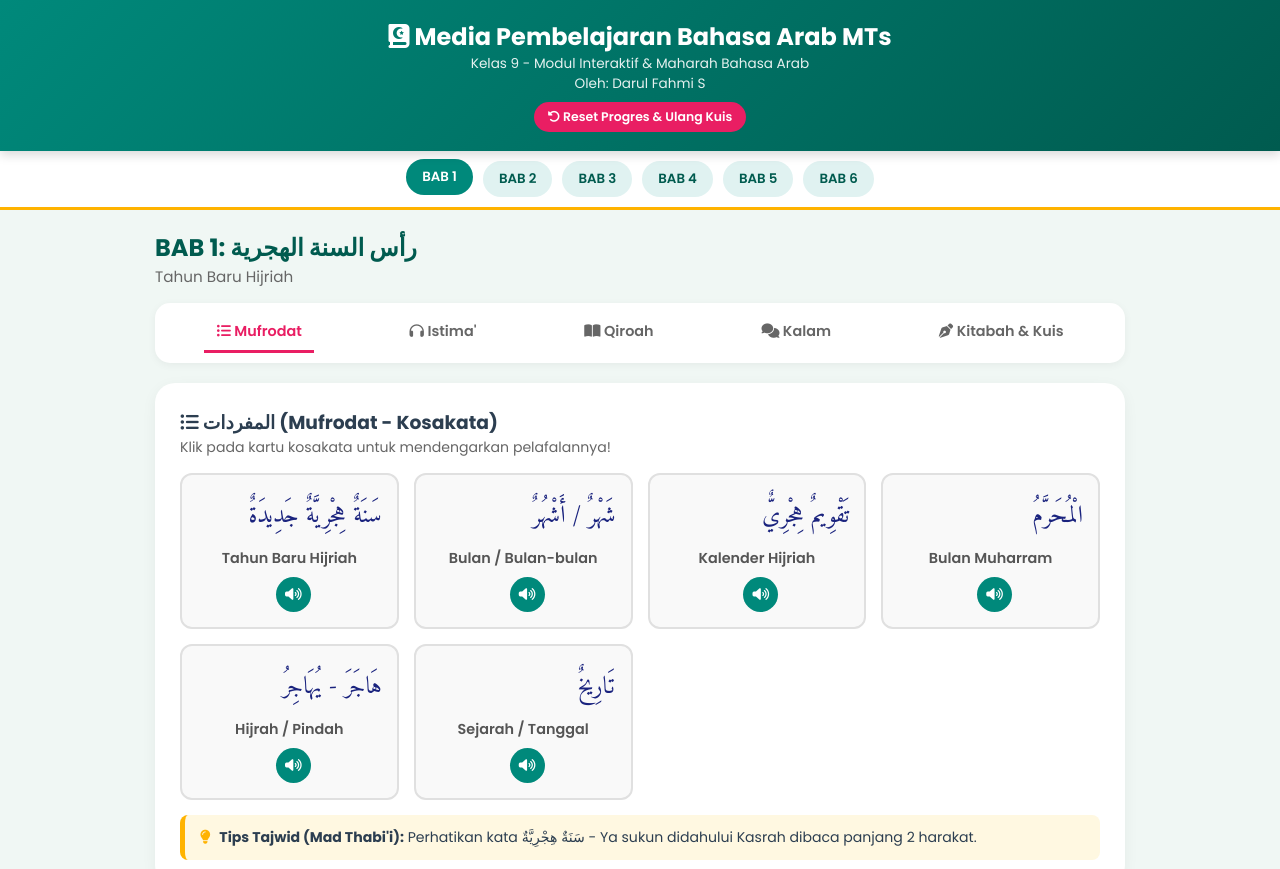
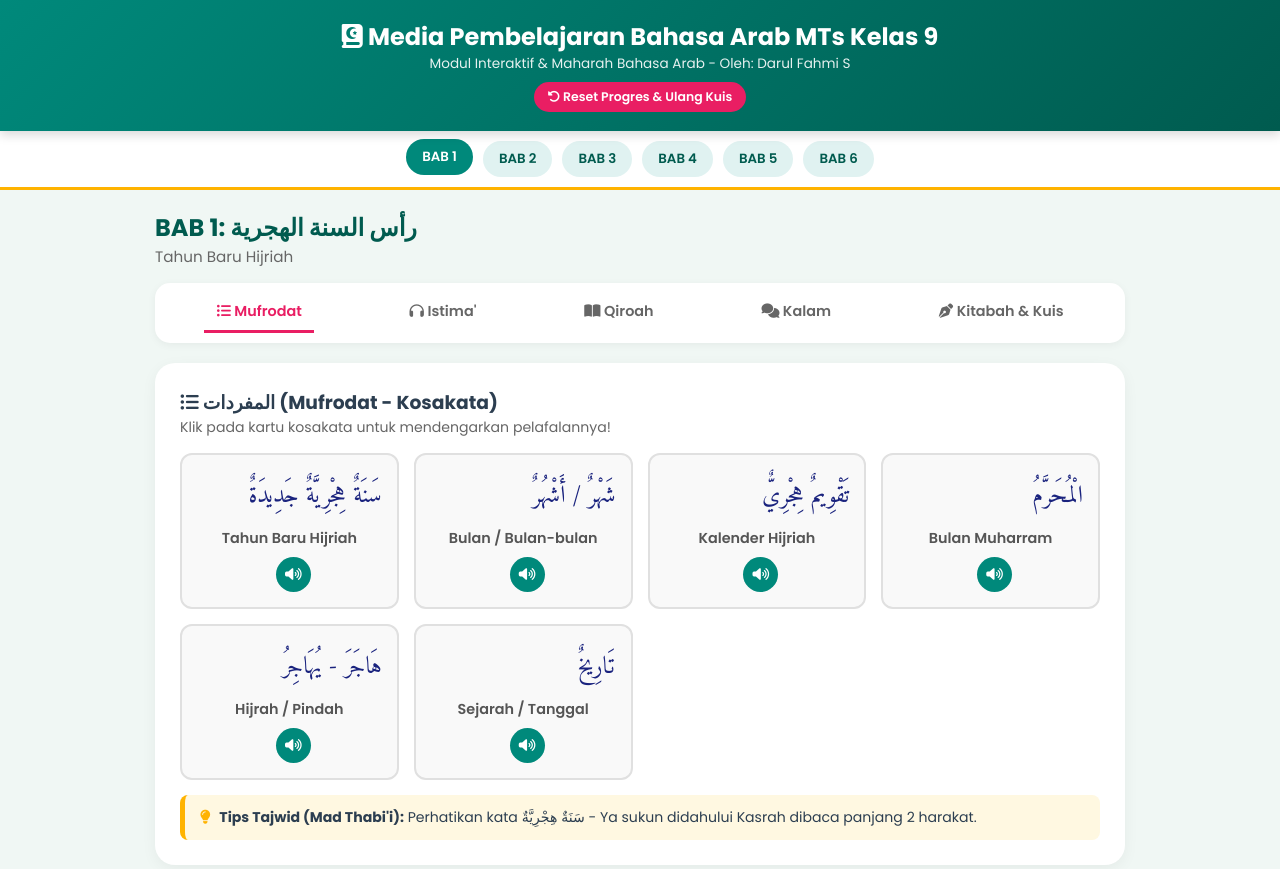
Before and after one commit to darulfahmi-del/media-ajar-arab9, a plain HTML site: page index.html in a window 1280 px wide. Shown: the top 869 px of the page. Drawn offline with nearby package versions, Linux system fonts and the light colour scheme.

Commit message:
Update index.html

```diff
--- a/index.html
+++ b/index.html
@@ -336,9 +336,8 @@
 <body>
 
     <header>
-        <h1><i class="fa-solid fa-book-quran"></i> Media Pembelajaran Bahasa Arab MTs</h1>
-        <p>Kelas 9 - Modul Interaktif & Maharah Bahasa Arab</p>
-        <p>Oleh: Darul Fahmi S</p>
+        <h1><i class="fa-solid fa-book-quran"></i> Media Pembelajaran Bahasa Arab MTs Kelas 9</h1>
+        <p>Modul Interaktif & Maharah Bahasa Arab - Oleh: Darul Fahmi S</p>
         <button class="btn-reset" onclick="confirmResetAllData()">
             <i class="fa-solid fa-rotate-left"></i> Reset Progres & Ulang Kuis
         </button>
```
